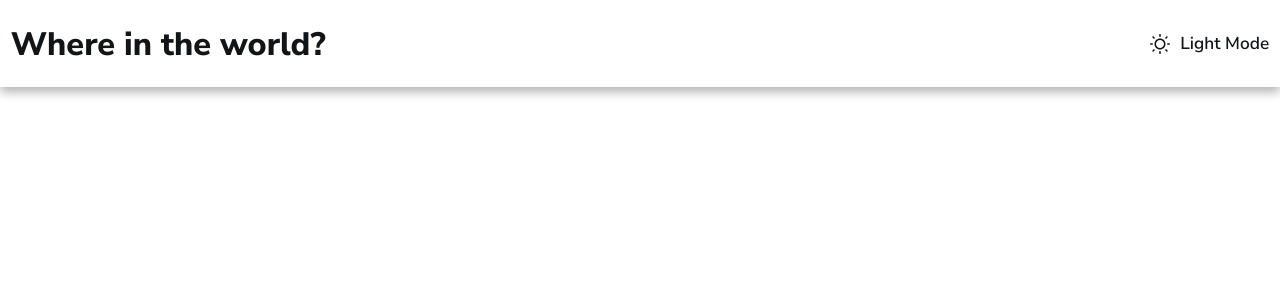
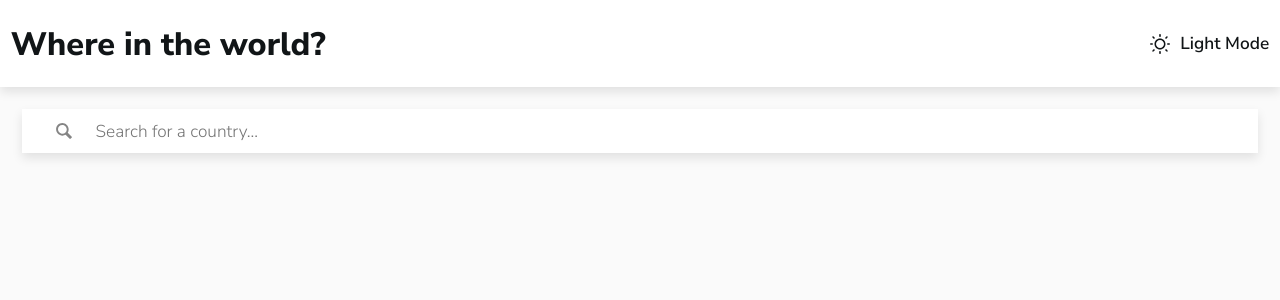
Before and after one commit to mRutkowski99/ts-countries, a React (Create React App) app: page / in a window 1280 px wide. Shown: the top 300 px of the page. Built offline with nearby package versions, Linux system fonts and the light colour scheme.

Commit message:
Text input

```diff
--- a/src/App.tsx
+++ b/src/App.tsx
@@ -3,12 +3,14 @@ import { ThemeProvider } from "styled-components";
 import theme from "./theme";
 
 import Header from "./components/Header/Header";
+import Home from "./pages/Home/Home";
 
 function App() {
   return (
     <ThemeProvider theme={theme}>
       <GlobalStyle />
       <Header />
+      <Home />
     </ThemeProvider>
   );
 }
--- a/src/GlobalStyles.ts
+++ b/src/GlobalStyles.ts
@@ -15,7 +15,7 @@ const GlobalStyle = createGlobalStyle`
         min-height: 100vh;
         font-size: 1.6rem;
         font-family: 'Nunito Sans', sans-serif;
-        font-weight: 600;
+        font-weight: 300;
     }
 
     button {
--- a/src/components/Header/Header.styled.ts
+++ b/src/components/Header/Header.styled.ts
@@ -4,7 +4,10 @@ export const StyledHeader = styled.header`
   width: 100%;
   padding: 2rem 1rem;
   background-color: ${(props) => props.theme.colors.lightMode.elements};
-  box-shadow: 0 5px 10px rgba(0, 0, 0, 0.3);
+  box-shadow: 0 5px 10px rgba(0, 0, 0, 0.1);
+  //makign box-shadow visible above main
+  position: relative;
+  z-index: 1;
 
   & > div {
     max-width: 120rem;
--- a/src/components/TextInput/TextInput.styled.ts
+++ b/src/components/TextInput/TextInput.styled.ts
@@ -0,0 +1,19 @@
+import styled from "styled-components";
+
+export const StyledTextInput = styled.div`
+  background-color: ${(props) => props.theme.colors.lightMode.elements};
+  color: ${(props) => props.theme.colors.lightMode.input};
+  padding: 1rem 3rem;
+  display: flex;
+  align-items: center;
+  gap: 2rem;
+  box-shadow: 0 5px 10px rgba(0, 0, 0, 0.1);
+
+  input {
+    outline: none;
+    border: none;
+    background-color: transparent;
+    font: inherit;
+    font-size: 1.6rem;
+  }
+`;
--- a/src/components/TextInput/TextInput.tsx
+++ b/src/components/TextInput/TextInput.tsx
@@ -1,5 +1,17 @@
+import { ReactComponent as IconMagnifyingGlass } from "../../assets/magnifying-glass.svg";
+import { StyledTextInput } from "./TextInput.styled";
+
 const TextInput: React.FC = () => {
-  return <div></div>;
+  return (
+    <StyledTextInput>
+      <IconMagnifyingGlass />
+      <input
+        type="text"
+        id="country-name"
+        placeholder="Search for a country..."
+      />
+    </StyledTextInput>
+  );
 };
 
 export default TextInput;
--- /dev/null
+++ b/src/pages/Home/Home.styled.ts
@@ -0,0 +1,7 @@
+import styled from "styled-components";
+
+export const StyledHome = styled.main`
+  background-color: ${(props) => props.theme.colors.lightMode.bg};
+  height: 100vh;
+  padding: 2rem;
+`;
--- /dev/null
+++ b/src/pages/Home/Home.tsx
@@ -0,0 +1,12 @@
+import { StyledHome } from "./Home.styled";
+import TextInput from "../../components/TextInput/TextInput";
+
+const Home: React.FC = () => {
+  return (
+    <StyledHome>
+      <TextInput />
+    </StyledHome>
+  );
+};
+
+export default Home;
```
Also changed, not shown: src/assets/magnifying-glass.svg.
